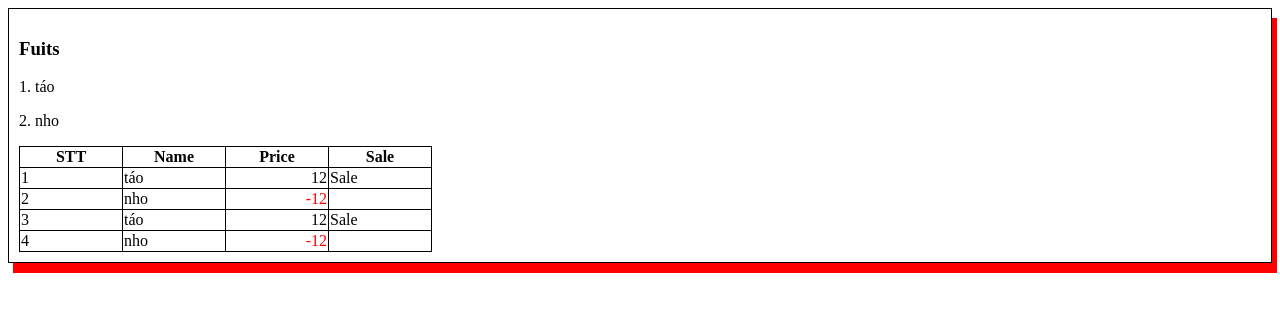
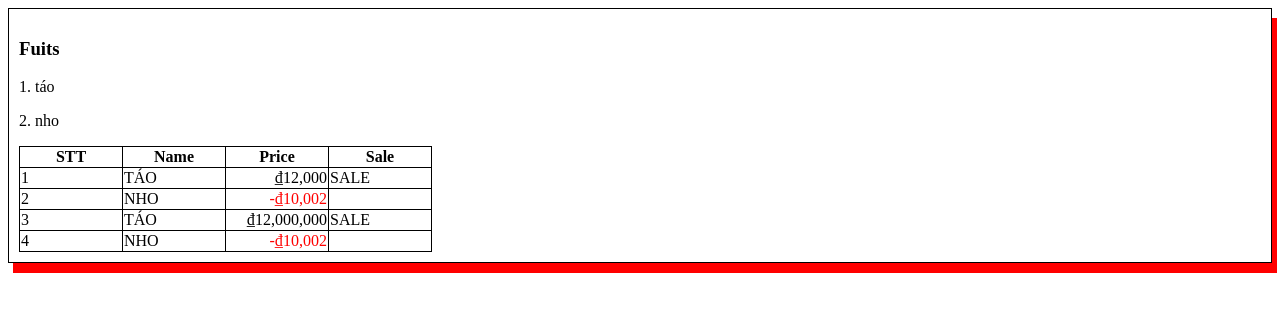
Before and after one commit to thuthuy1901/appAngular, an Angular app: page / in a window 1280 px wide. Shown: the top 312 px of the page. Built offline with nearby package versions, Linux system fonts and the light colour scheme.

Commit message:
create-use_PIPE

```diff
--- a/src/app/app.module.ts
+++ b/src/app/app.module.ts
@@ -7,9 +7,10 @@ import { HomeComponent } from './home/home.component';
 import { AboutComponent } from './about/about.component';
 
 import { FormsModule } from '@angular/forms';
+import { OnSalePipe } from './on-sale.pipe';
 
 @NgModule({
-  declarations: [AppComponent, HomeComponent, AboutComponent],
+  declarations: [AppComponent, HomeComponent, AboutComponent, OnSalePipe],
   imports: [BrowserModule, AppRoutingModule, FormsModule],
   providers: [],
   bootstrap: [AppComponent],
--- a/src/app/home/home.component.html
+++ b/src/app/home/home.component.html
@@ -12,15 +12,14 @@
     </tr>
     <tr *ngFor="let item of traiCay2; let i = index">
       <td>{{ i + 1 }}</td>
-      <td>{{ item.name }}</td>
+      <td>{{ item.name | uppercase }}</td>
       <td class="right">
-        <span [ngClass]="{ negative: item.price < 0 }">{{ item.price }}</span>
+        <span [ngClass]="{ negative: item.price < 0 }">
+          {{ item.price | currency : "VND" : "symbol" : "1.0-0" }}
+        </span>
       </td>
       <td>
-        <!-- <div *ngIf="item.sale == true; then sale; else none"></div>
-        <ng-template #sale>Sale</ng-template>
-        <ng-template #none>None</ng-template> -->
-        <span *ngIf="item.sale == true">Sale</span>
+        <span>{{ item.sale | onSale | uppercase }}</span>
       </td>
     </tr>
   </table>
--- a/src/app/home/home.component.ts
+++ b/src/app/home/home.component.ts
@@ -10,10 +10,10 @@ export class HomeComponent implements OnInit {
   public age: number = 18;
   public traiCay: string[] = ['táo', 'nho'];
   public traiCay2: { name: string; price: number; sale: boolean }[] = [
-    { name: 'táo', price: 12, sale: true },
-    { name: 'nho', price: -12, sale: false },
-    { name: 'táo', price: 12, sale: true },
-    { name: 'nho', price: -12, sale: false },
+    { name: 'táo', price: 12000, sale: true },
+    { name: 'nho', price: -10002, sale: false },
+    { name: 'táo', price: 12000000, sale: true },
+    { name: 'nho', price: -10002, sale: false },
   ];
 
   public ngOnInit(): void {
--- /dev/null
+++ b/src/app/on-sale.pipe.ts
@@ -0,0 +1,11 @@
+import { Pipe, PipeTransform } from '@angular/core';
+
+@Pipe({
+  name: 'onSale',
+})
+export class OnSalePipe implements PipeTransform {
+  transform(value: unknown, ...args: unknown[]): string {
+    if (value) return 'Sale';
+    return '';
+  }
+}
```
Also changed, not shown: 1 other file (tests, documents, lock files or other folders).
